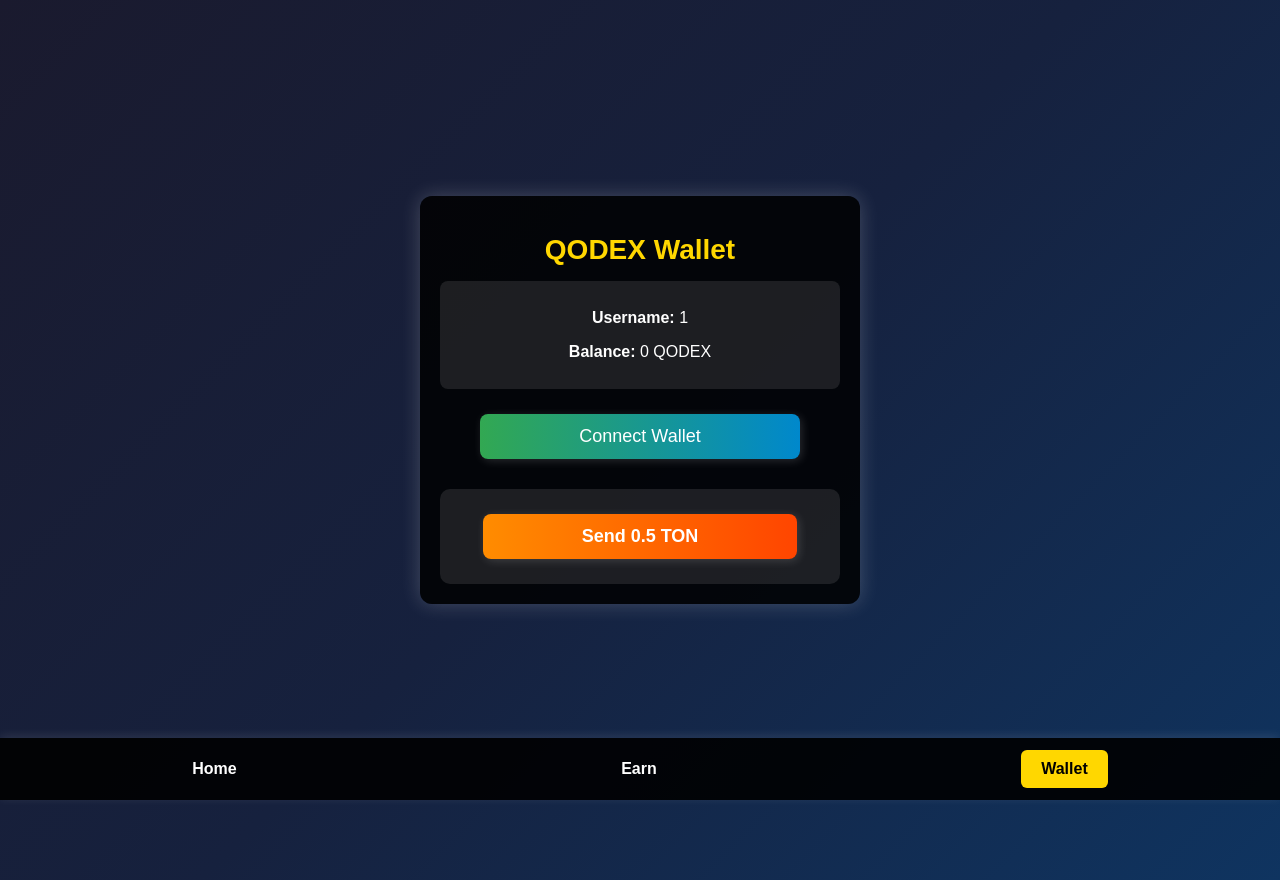
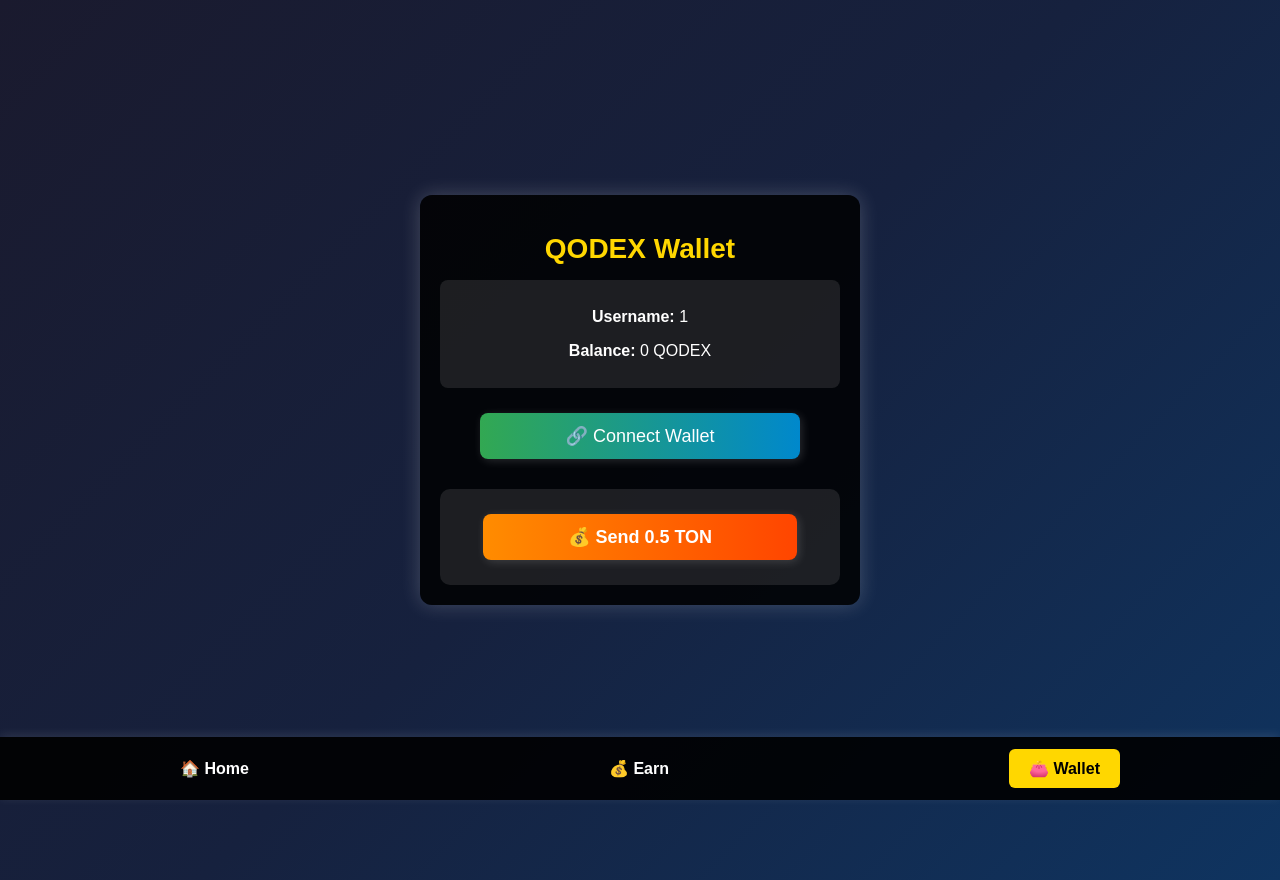
Before and after one commit to Qodirbek/QODEX_GAME, a Flask app: page /wallet in a window 1280 px wide. Run offline with Flask 3, Linux system fonts and the light colour scheme; the visitor is signed in with stand-in values (Sample User, id 1); data that the repository does not hold is empty; some libraries are stand-ins or nearby versions.

Commit message:
Update wallet.html

```diff
--- a/templates/wallet.html
+++ b/templates/wallet.html
@@ -26,14 +26,14 @@
 
     <!-- Wallet Action Buttons -->
     <div class="wallet-buttons">
-        <button id="connect-wallet" class="wallet-btn">Connect Wallet</button>
-        <button id="disconnect-wallet" class="wallet-btn" style="display: none;">Disconnect Wallet</button>
+        <button id="connect-wallet" class="wallet-btn">🔗 Connect Wallet</button>
+        <button id="disconnect-wallet" class="wallet-btn" style="display: none;">❌ Disconnect</button>
     </div>
 
     <!-- Transaction Section -->
     <div class="transaction-box">
         <button id="send-ton" class="wallet-btn" disabled>
-            Send 0.5 TON
+            💰 Send 0.5 TON
         </button>
     </div>
 </div>
@@ -46,9 +46,9 @@
 
 <!-- Bottom Navigation -->
 <div class="bottom-nav">
-    <a href="/" class="nav-btn">Home</a>
-    <a href="/earn" class="nav-btn">Earn</a>
-    <a href="/wallet" class="nav-btn active">Wallet</a>
+    <a href="/" class="nav-btn">🏠 Home</a>
+    <a href="/earn" class="nav-btn">💰 Earn</a>
+    <a href="/wallet" class="nav-btn active">👛 Wallet</a>
 </div>
 
 <!-- Wallet JavaScript -->
```
